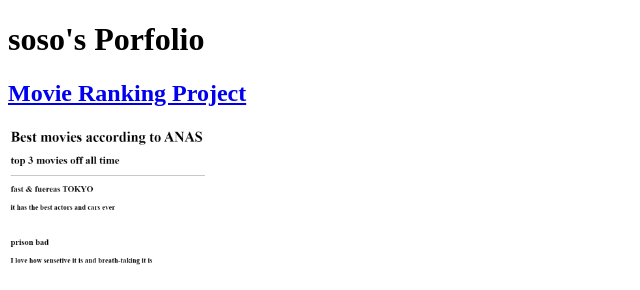
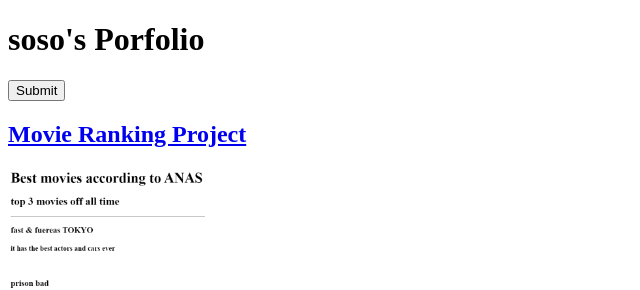
Before and after one commit to anas-habash/html-portfolio-4-and-last, a plain HTML site: page index.html in a window 1280 px wide. Shown: the top 290 px of the page, without its empty margins (0-640 px from the left). Drawn offline with Linux system fonts and the light colour scheme.

Commit message:
add button

```diff
--- a/index.html
+++ b/index.html
@@ -8,6 +8,7 @@
 </head>
 <body>
     <h1>soso's Porfolio</h1>
+    <input type="submit" id="btn">
     <h2><a href="https://anas-habash.github.io/html-MovieRanking1/">Movie Ranking Project </a></h2>
     <a href="https://anas-habash.github.io/html-MovieRanking1/"><img src="./assets/images/Screenshot 2025-03-25 024630.png" height="200"></a>
     <br/>
```
